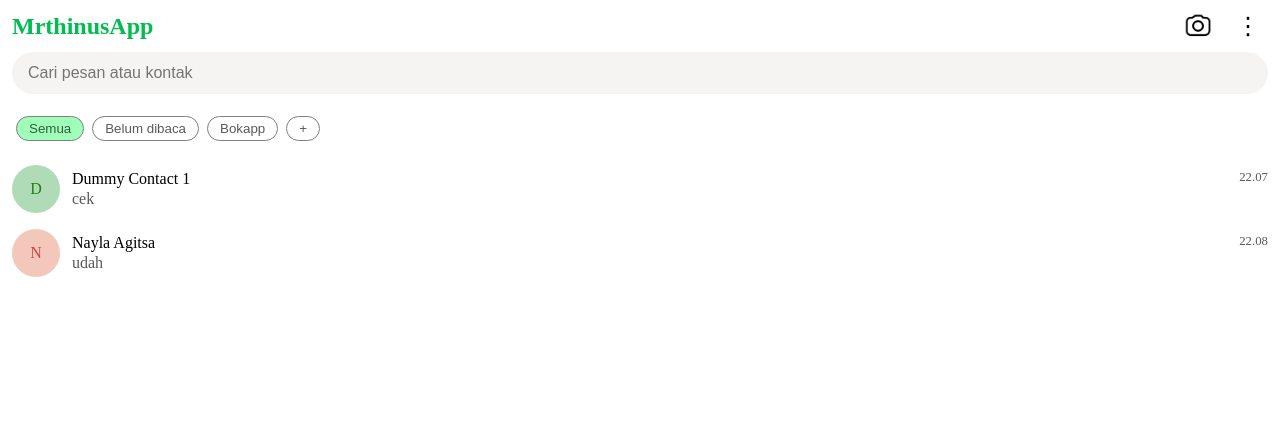
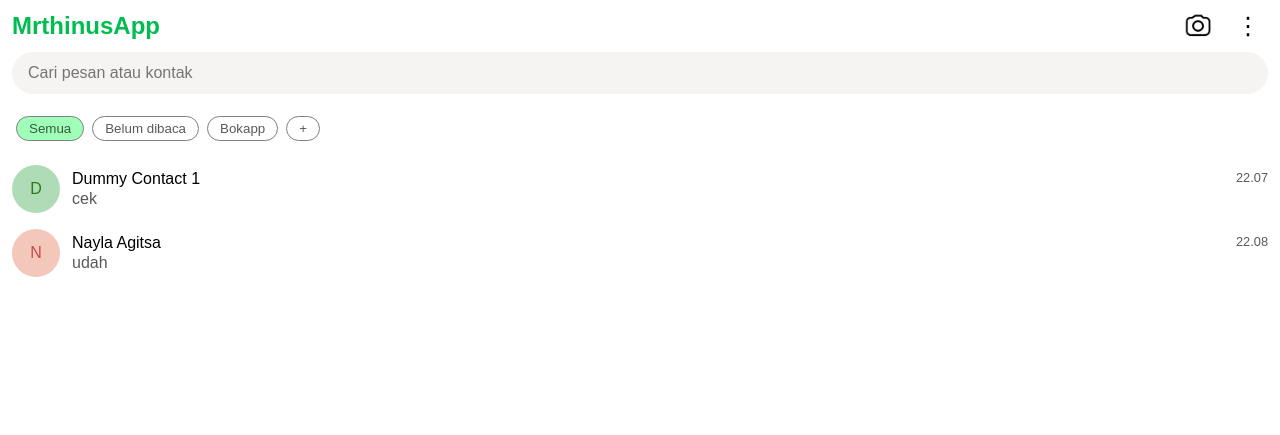
Before and after one commit to zuhax/whatsapp-mern, a React (Vite) app in the folder frontend/: page /home in a window 1280 px wide. Shown: the top 435 px of the page. Built offline with nearby package versions, Linux system fonts and the light colour scheme.

Commit message:
fix: fixed nav compstibility

```diff
--- a/frontend/src/index.css
+++ b/frontend/src/index.css
@@ -2,4 +2,5 @@
   margin: 0;
   padding: 0;
   box-sizing: border-box;
+  font-family: Arial, Helvetica, sans-serif;
 }
--- a/frontend/src/pages/styles/HomePage.css
+++ b/frontend/src/pages/styles/HomePage.css
@@ -125,7 +125,7 @@
     align-items: center;
     margin-bottom: 20px;
   }
-@media (min-width: 768px) {
+@media (min-width: 532px) {
   .home-page nav {
     display: flex;
     flex-direction: row;
```
